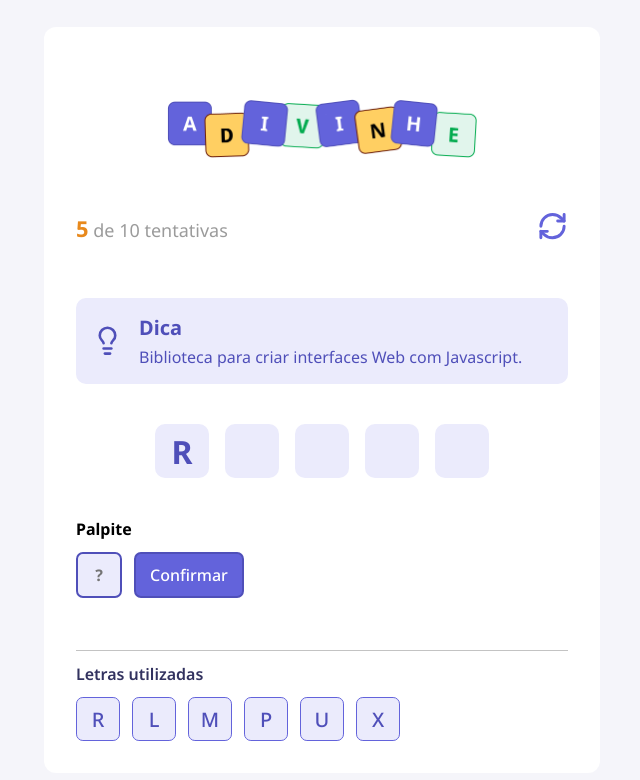
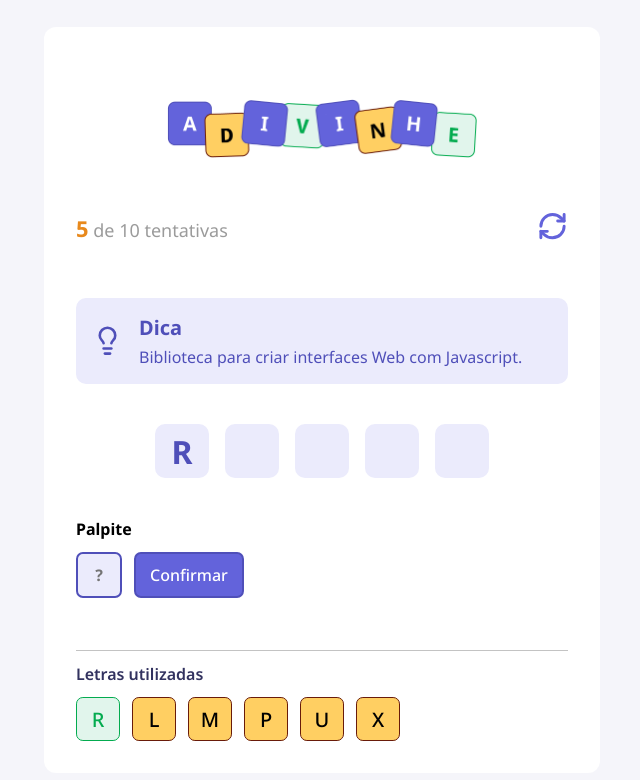
Before and after one commit to keewonf/guessing, a React (Vite) app: page / in a window 1280 px wide. Shown: the top 780 px of the page, without its empty margins (318-958 px from the left). Built offline with nearby package versions, Linux system fonts and the light colour scheme.

Commit message:
feat: add letter status colors for used letters

```diff
--- a/src/components/Letter/index.tsx
+++ b/src/components/Letter/index.tsx
@@ -2,12 +2,21 @@ import styles from "./styles.module.css";
 
 type LetterProps = {
   value?: string;
-  size?: "default" | "small"
+  size?: "default" | "small";
+  color?: "default" | "correct" | "wrong";
 };
 
-export function Letter({ value = "", size = "default"}: LetterProps) {
+export function Letter({
+  value = "",
+  size = "default",
+  color = "default",
+}: LetterProps) {
   return (
-    <div className={`${styles.container} ${size === "small" && styles.letterSmall }`}>
+    <div
+      className={`${styles.container} ${size === "small" && styles.letterSmall} ${color === "correct" && styles.letterCorrect} ${
+        color === "wrong" && styles.letterWrong
+      }`}
+    >
       <span>{value}</span>
     </div>
   );
--- a/src/components/Letter/styles.module.css
+++ b/src/components/Letter/styles.module.css
@@ -24,3 +24,15 @@
   font-weight: 500;
   border: 1px solid var(--bg-color-secondary);
 }
+
+.letterCorrect {
+  background-color: var(--green-100);
+  border-color: var(--green-300);
+  color: var(--green-300);
+}
+
+.letterWrong {
+  background-color: var(--orange-100);
+  color: #000000;
+  border-color: var(--orange-300);
+}
--- a/src/components/LettersUsed/index.tsx
+++ b/src/components/LettersUsed/index.tsx
@@ -4,12 +4,12 @@ import styles from "./styles.module.css";
 export function LettersUsed() {
   return (
     <div className={styles.lettersUsed}>
-      <Letter value="R" size="small"></Letter>
-      <Letter value="L" size="small"></Letter>
-      <Letter value="M" size="small"></Letter>
-      <Letter value="P" size="small"></Letter>
-      <Letter value="U" size="small"></Letter>
-      <Letter value="X" size="small"></Letter>
+      <Letter value="R" size="small" color="correct"></Letter>
+      <Letter value="L" size="small" color="wrong"></Letter>
+      <Letter value="M" size="small" color="wrong"></Letter>
+      <Letter value="P" size="small" color="wrong"></Letter>
+      <Letter value="U" size="small" color="wrong"></Letter>
+      <Letter value="X" size="small" color="wrong"></Letter>
     </div>
   );
 }
```
